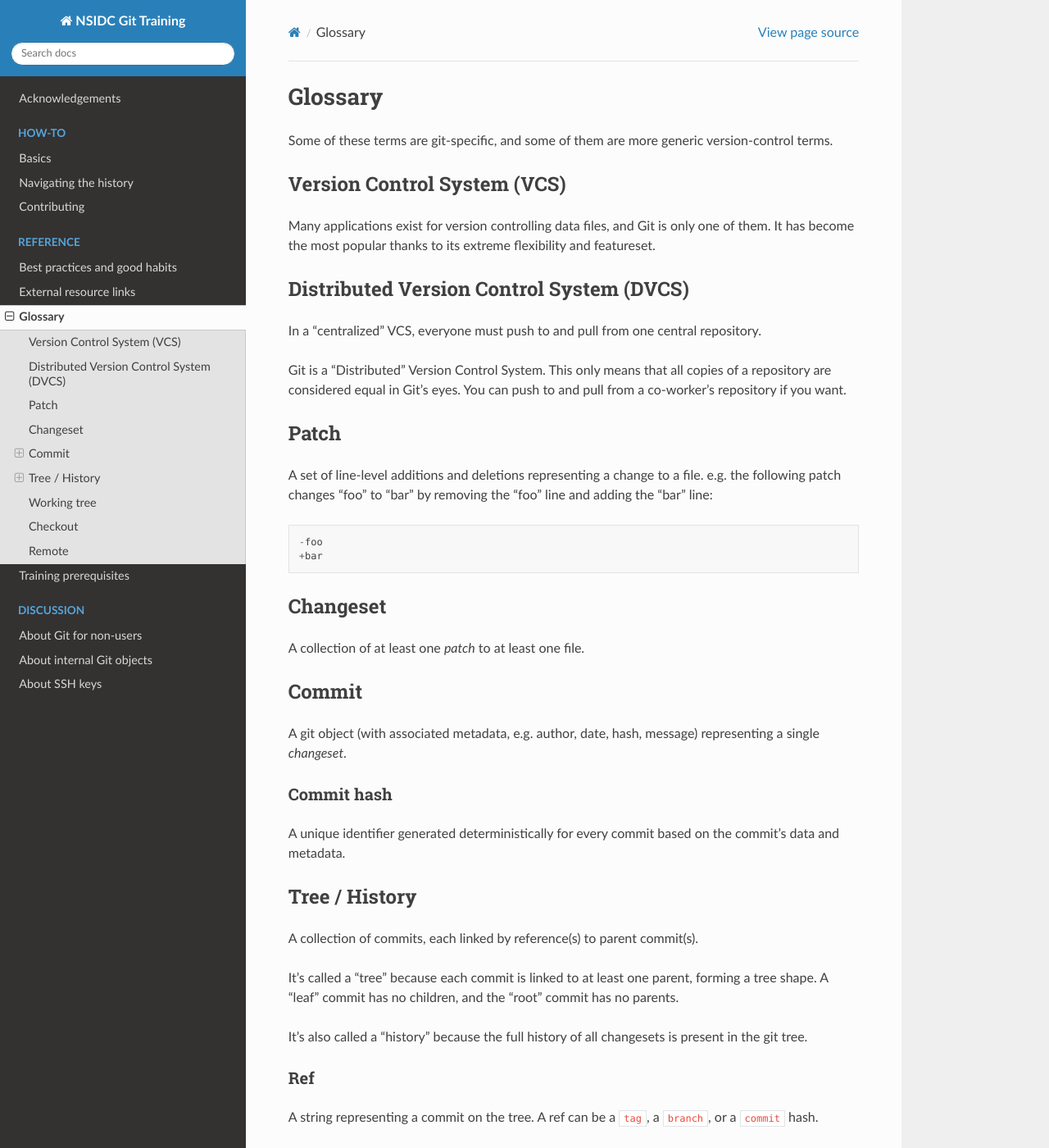
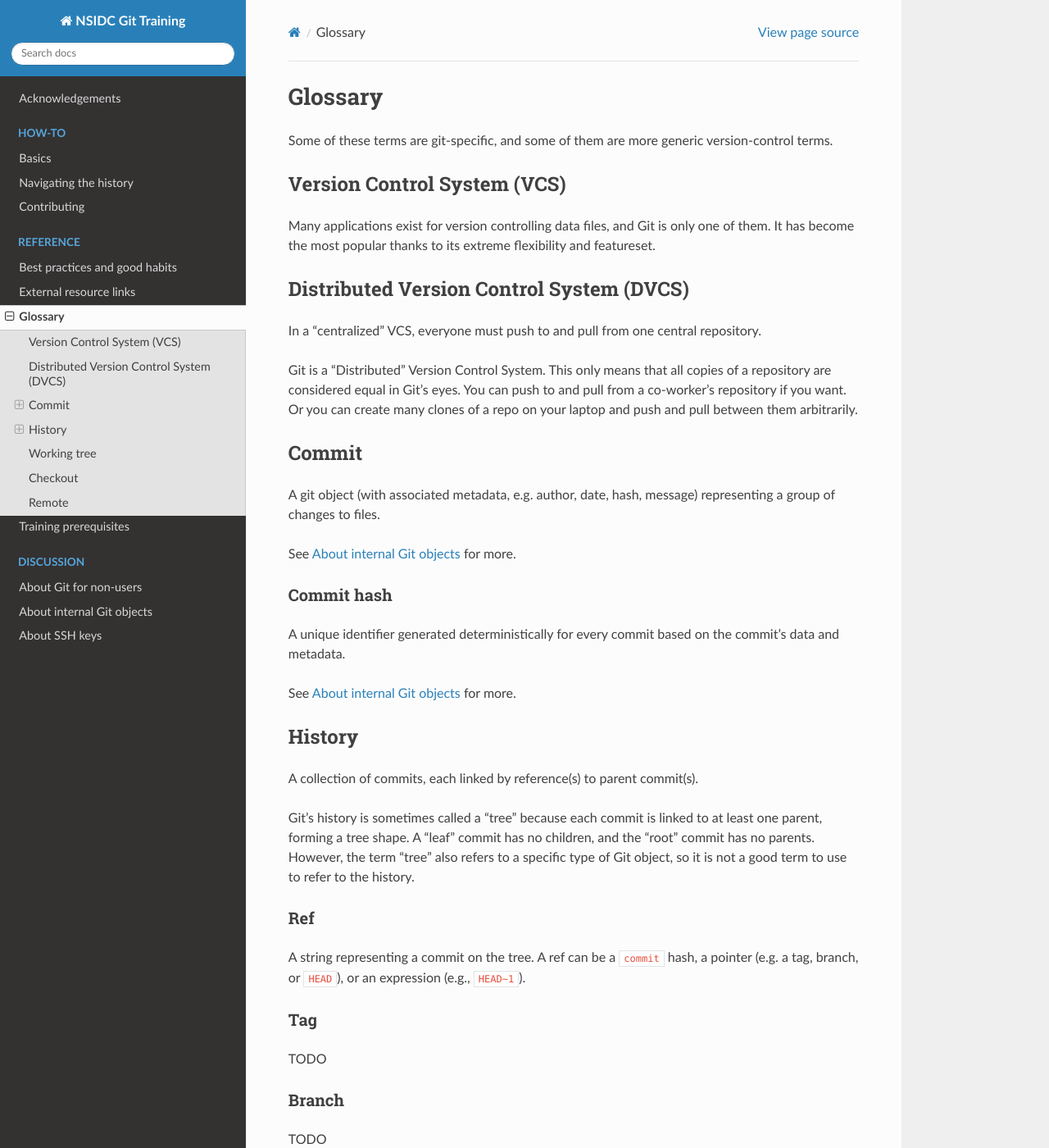
Before and after one commit to nsidc/git-training, a Sphinx documentation site: the page built from doc/reference/glossary.md, in a window 1280 px wide and 1400 px high. Shown: the whole window at 82% size. Built offline with Sphinx 7.4.7 and the Read the Docs theme 2.0.0, drawn with Linux system fonts in a browser that asks for light colours; some of the changed text lies outside the part shown.

Commit message:
Improvements to the glossary
Is there somewhere we can source this info that isn't as poorly written
as the stuff I come up with?

````diff
--- a/doc/reference/glossary.md
+++ b/doc/reference/glossary.md
@@ -18,30 +18,16 @@ repository.
 
 Git is a "Distributed" Version Control System. This only means that all copies
 of a repository are considered equal in Git's eyes. You can push to and pull
-from a co-worker's repository if you want.
-
-
-## Patch
-
-A set of line-level additions and deletions representing a change to a file.
-e.g. the following patch changes "foo" to "bar" by removing the "foo" line and
-adding the "bar" line:
-
-```
--foo
-+bar
-```
-
-
-## Changeset
-
-A collection of at least one _patch_ to at least one file.
+from a co-worker's repository if you want. Or you can create many clones of a
+repo on your laptop and push and pull between them arbitrarily.
 
 
 ## Commit
 
 A git object (with associated metadata, e.g. author, date, hash, message)
-representing a single _changeset_.
+representing a group of changes to files.
+
+See {doc}`/discussion/git-internals` for more.
 
 
 ### Commit hash
@@ -49,23 +35,24 @@ representing a single _changeset_.
 A unique identifier generated deterministically for every commit based on the
 commit's data and metadata.
 
+See {doc}`/discussion/git-internals` for more.
 
-## Tree / History
+
+## History
 
 A collection of commits, each linked by reference(s) to parent commit(s).
 
-It's called a "tree" because each commit is linked to at least one parent,
-forming a tree shape. A "leaf" commit has no children, and the "root" commit
-has no parents.
-
-It's also called a "history" because the full history of all changesets is
-present in the git tree.
+Git's history is sometimes called a "tree" because each commit is linked to at
+least one parent, forming a tree shape. A "leaf" commit has no children, and
+the "root" commit has no parents. However, the term "tree" also refers to a
+specific type of Git object, so it is not a good term to use to refer to the
+history.
 
 
 ### Ref
 
-A string representing a commit on the tree. A ref can be a `tag`, a `branch`,
-or a `commit` hash.
+A string representing a commit on the tree. A ref can be a `commit` hash, a
+pointer (e.g. a tag, branch, or `HEAD`), or an expression (e.g., `HEAD~1`).
 
 
 ### Tag
@@ -80,11 +67,15 @@ TODO
 
 ## Working tree
 
-On your local machine, the files on disk are called the "working tree".
+In a git repository, the files on disk that you edit are called the "working
+tree".
 
 When you edit a file in your working tree, the working tree is considered
 "dirty". It's considered clean when there are no changes in the working tree
 compared to the currently checked-out ref.
+
+It's possible to have any number of working trees associated with a Git
+repository, including zero (this is called a "bare" repository)!
 
 
 ## Checkout
@@ -97,12 +88,13 @@ see its contents at that point of the history.
 ## Remote
 
 A remote is just a copy of a git repository living on another computer (for the
-purposes of this course) that is accessible over the network using the Git
-protocol. In other words, it's another repository online that you can talk to
-using the `git` Command Line Interface (CLI).
+purposes of this course) that is accessible using the Git protocol. In other
+words, it's another repository that you can talk to using the `git` Command
+Line Interface (CLI). That other repository can be somewhere on your computer,
+or it could be online (e.g. on GitHub or Bitbucket).
 
 When you clone a repository, a remote is created called `origin` that points at
-the original repository you cloned (e.g. from GitHub or BitBucket).
+the original repository you cloned.
 
-GitHub and BitBucket are just _hosting_ a copy of your repository that you can
+GitHub and BitBucket are just hosting a copy of your repository that you can
 treat as your "source-of-truth".
````
